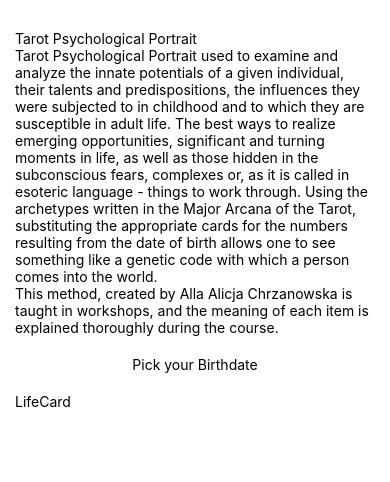
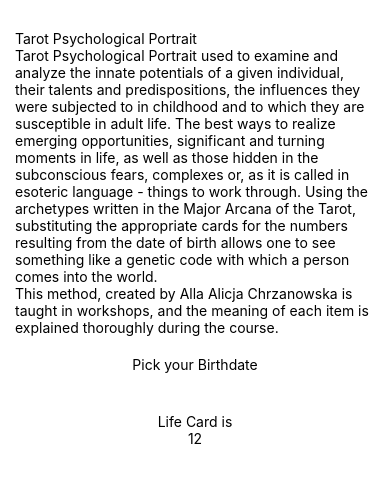
Before and after one commit to mae-rwen/tarotPortraitMobile, a React Native app: screen / in a window 390 px wide. Shown: the top 482 px of the page. Built offline with nearby package versions, Linux system fonts and the light colour scheme.

Commit message:
lifecard number

```diff
--- a/components/LifeCard.tsx
+++ b/components/LifeCard.tsx
@@ -1,10 +1,16 @@
-import { View, Text } from 'react-native'
-import React from 'react'
+import { View, Text } from "react-native";
+import React from "react";
+import styles from "../styles/styles";
 
-export default function LifeCard() {
+interface LifeCardProps {
+  lifeCard: number;
+}
+
+export default function LifeCard({ lifeCard }: LifeCardProps) {
   return (
-    <View>
-      <Text>LifeCard</Text>
+    <View style={styles.lifeCardContainer}>
+      <Text>Life Card is</Text>
+      <Text>{lifeCard}</Text>
     </View>
-  )
+  );
 }
--- a/components/MainScreen.tsx
+++ b/components/MainScreen.tsx
@@ -8,16 +8,43 @@ import LifeCard from "./LifeCard";
 export default function MainScreen() {
   const [selectedDate, setSelectedDate] = useState<Date | null>(null);
 
+  const birthDate = "22.12.1989";
+  //"22.12.1989";
+  //(selectedDate?.toLocaleDateString("de-DE") || "")
 
-   const [day, month, year] = (selectedDate?.toLocaleDateString("de-DE") || "")
-   .split(".")
-   .map(part => parseInt(part, 10));
+  const [day, month, year] = birthDate
+    .split(".")
+    .map((part) => parseInt(part, 10));
+
+  const getLifeCard = () => {
+    let num = birthDate
+      .split("")
+      .filter((val) => val !== ".")
+      .reduce((acc, curr) => {
+        return acc + Number(curr);
+      }, 0);
+    while (num > 22) {
+      num -= 22;
+    }
+    return num;
+  };
+  getLifeCard();
+
+  const lifeCard: number = getLifeCard();
+  // console.log(`Life Card is ${lifeCard}`);
+  // console.log(typeof lifeCard);
 
   return (
     <ScrollView style={styles.mainContainer}>
       <Introduction />
-      <DatePicker selectedDate={selectedDate} setSelectedDate={setSelectedDate} day={day} month={month} year={year}/>
-      <LifeCard/>
+      <DatePicker
+        selectedDate={selectedDate}
+        setSelectedDate={setSelectedDate}
+        day={day}
+        month={month}
+        year={year}
+      />
+      <LifeCard lifeCard={lifeCard}/>
     </ScrollView>
   );
 }
--- a/styles/styles.ts
+++ b/styles/styles.ts
@@ -13,7 +13,11 @@ const styles = StyleSheet.create({
   datePickerContainer:{
     margin: 20,
     alignItems: "center",
-  }
+  },
+  lifeCardContainer: {
+    margin: 20,
+    alignItems: "center",
+  },
 });
 
 export default styles;
```
